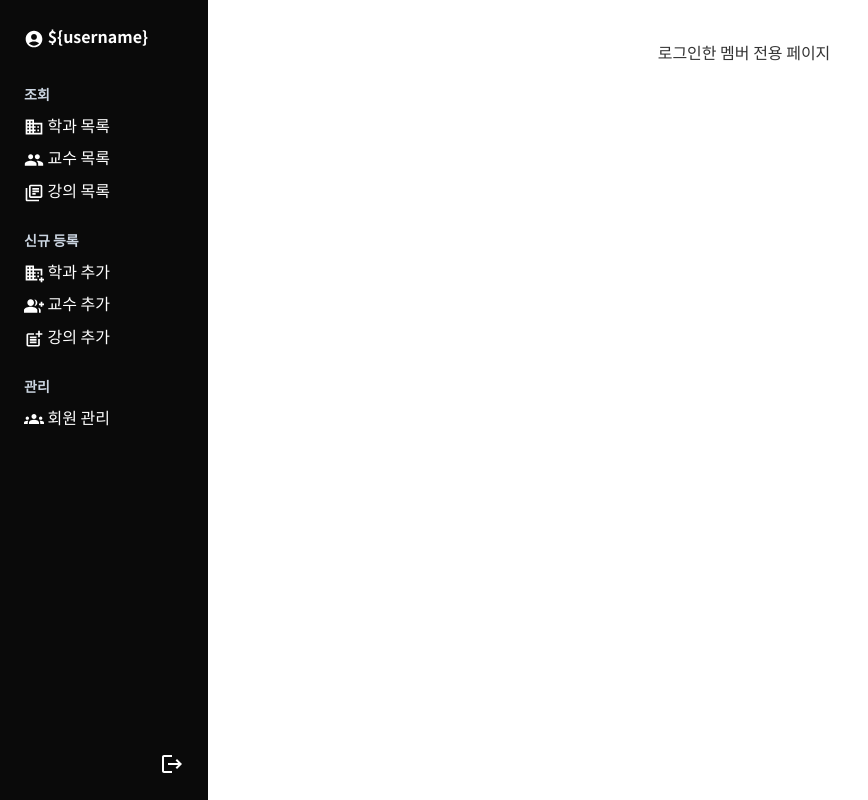
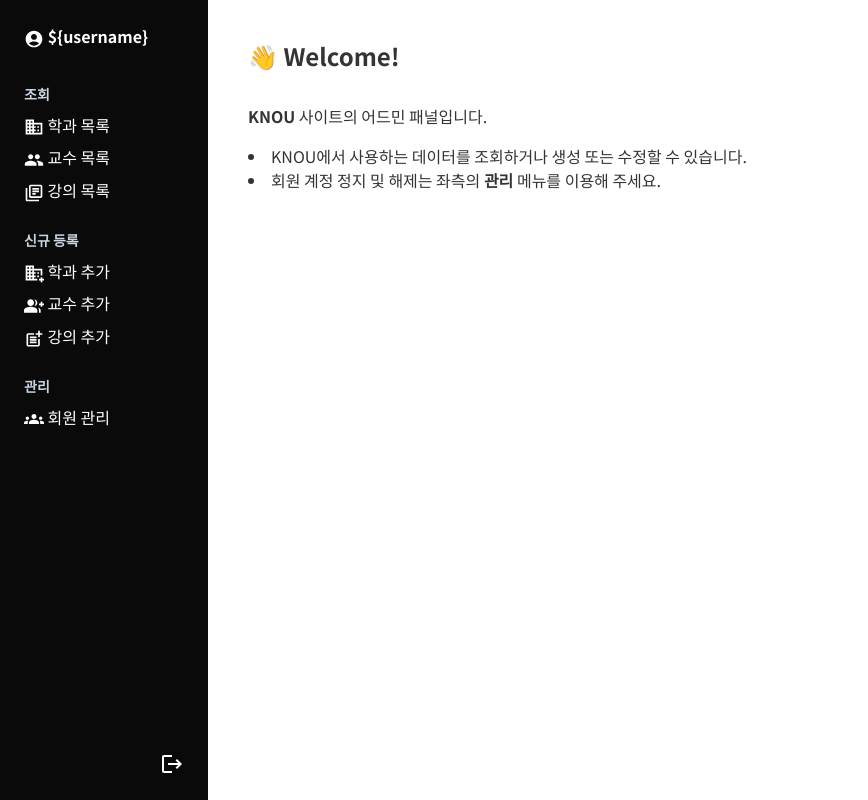
Before and after one commit to knou-course-review/admin-panel, a Next.js app: page /main in a window 1280 px wide. Shown: the whole page, without its empty margins (0-868 px from the left). Built offline with nearby package versions, Linux system fonts and the light colour scheme.

Commit message:
fix: 강의 페이징 조회 버그 수정 - 강의 테이블에 페이지가 여럿일 경우 조건부 렌더링으로 인해 다른 페이지로 이동해도 다시 1페이지의 데이터를 fetch해 보여주던 이슈 해결

```diff
--- a/src/app/layout.tsx
+++ b/src/app/layout.tsx
@@ -19,7 +19,7 @@
   children: React.ReactNode;
 }>) {
   return (
-    <html lang="en">
+    <html lang="en" suppressHydrationWarning>
       <body className={noto_sans_kr.className}>
         <InitColorSchemeScript defaultMode="system" />
         <ThemeContextProvider>
--- a/src/app/main/page.tsx
+++ b/src/app/main/page.tsx
@@ -1,3 +1,19 @@
+import Link from "next/link";
+
 export default function MemberHome() {
-  return <div className="text-center w-full">로그인한 멤버 전용 페이지</div>;
+  return (
+    <div className="w-full">
+      <h1 className="text-2xl font-bold mb-8">👋 Welcome!</h1>
+      <p className="mb-4">
+        <Link href="https://knous.vercel.app/" target="_blank">
+          <strong>KNOU</strong>
+        </Link>{" "}
+        사이트의 어드민 패널입니다.
+      </p>
+      <li>KNOU에서 사용하는 데이터를 조회하거나 생성 또는 수정할 수 있습니다.</li>
+      <li>
+        회원 계정 정지 및 해제는 좌측의 <strong>관리</strong> 메뉴를 이용해 주세요.
+      </li>
+    </div>
+  );
 }
--- a/src/components/PageNavigator.tsx
+++ b/src/components/PageNavigator.tsx
@@ -21,7 +21,7 @@
 export default function PageNavigator({ currentPage, pages, handlePageSelect }: PageNavigatorProps) {
   const [totalBatches] = useState(Math.ceil(pages / 5));
   const [currentBatch, setCurrentBatch] = useState(1);
-  const buttons = useMemo(() => getButtonArray(totalBatches, currentBatch, pages), [currentBatch]);
+  const buttons = useMemo(() => getButtonArray(totalBatches, currentBatch, pages), [currentBatch, pages]);
 
   useEffect(() => {
     handlePageSelect(buttons[0]);
--- a/src/components/courses/CourseTable.tsx
+++ b/src/components/courses/CourseTable.tsx
@@ -3,12 +3,12 @@
 
 type CourseTableProps = {
   courses: CourseData[];
+  isFetching: boolean;
 };
 
-export default function CourseTable({ courses }: CourseTableProps) {
-  if (courses.length < 1) return <div className="w-full text-center">현재 등록된 강의가 없습니다.</div>;
-  return (
-    <>
+export default function CourseTable({ courses, isFetching }: CourseTableProps) {
+  if (isFetching) return <div className="w-full text-center">Loading ...</div>;
+  return courses.length > 1 ? (
     <table className="table-fixed w-full text-center">
       <thead>
         <tr className="border border-b-2 font-bold border-r-neutral-300 border-l-neutral-300 border-t-neutral-300 border-neutral-400 bg-neutral-300 dark:bg-neutral-700">
@@ -29,6 +29,7 @@
         ))}
       </tbody>
     </table>
-    </>
+  ) : (
+    <div className="w-full text-center">현재 등록된 강의가 없습니다.</div>
   );
 }
--- a/src/components/courses/CoursesContent.tsx
+++ b/src/components/courses/CoursesContent.tsx
@@ -1,8 +1,8 @@
 "use client";
 
 import { useState } from "react";
+import Link from "next/link";
 import { keepPreviousData, useQuery } from "@tanstack/react-query";
-import Link from "next/link";
 import { Button } from "@mui/material";
 import CourseTable from "./CourseTable";
 import PageNavigator from "../PageNavigator";
@@ -32,7 +32,6 @@
   const handlePageSelect = (value: number) => setPage(value);
 
   if (error) return <div className="flex flex-col gap-4">에러가 발생했습니다!</div>;
-  if (isFetching) return <div className="w-full text-center">Loading ...</div>;
   return (
     <>
       <div className="flex gap-4 mb-4">
@@ -40,8 +39,10 @@
           <Link href="/main/courses/new">강의 등록</Link>
         </Button>
       </div>
-      <CourseTable courses={data.content} />
-      <PageNavigator currentPage={data.pageNumber} pages={data.totalPages} handlePageSelect={handlePageSelect} />
+      <CourseTable courses={data?.content} isFetching={isFetching} />
+      {data && (
+        <PageNavigator currentPage={data.pageNumber} pages={data.totalPages} handlePageSelect={handlePageSelect} />
+      )}
     </>
   );
 }
--- a/src/components/courses/NewCourseForm.tsx
+++ b/src/components/courses/NewCourseForm.tsx
@@ -39,7 +39,7 @@
   useEffect(() => {
     const fetchDepartments = async () => {
       try {
-        const res = await fetch("http://15.164.13.1/api/v1/departments");
+        const res = await fetch("/api/departments");
         const body = await res.json();
         setDepartments(body.data);
       } catch (e) {
@@ -48,7 +48,7 @@
     };
     const fetchProfessors = async () => {
       try {
-        const res = await fetch("http://15.164.13.1/api/v1/professors");
+        const res = await fetch("/api/professors");
         const body = await res.json();
         setAllProfessors(body.data);
       } catch (e) {
@@ -112,7 +112,7 @@
     setError({ isError: true, msg: "* 오류가 발생했습니다. 나중에 다시 시도해 주세요." });
   };
 
-  const redirectPage = () => router.push("/courses");
+  const redirectPage = () => router.push("/main/courses");
 
   const handleErrors = (errors: { [key: string]: string[] }) => {
     const keys = Object.keys(errors);
```
Lines whose indentation alone changed are shown as unchanged.
